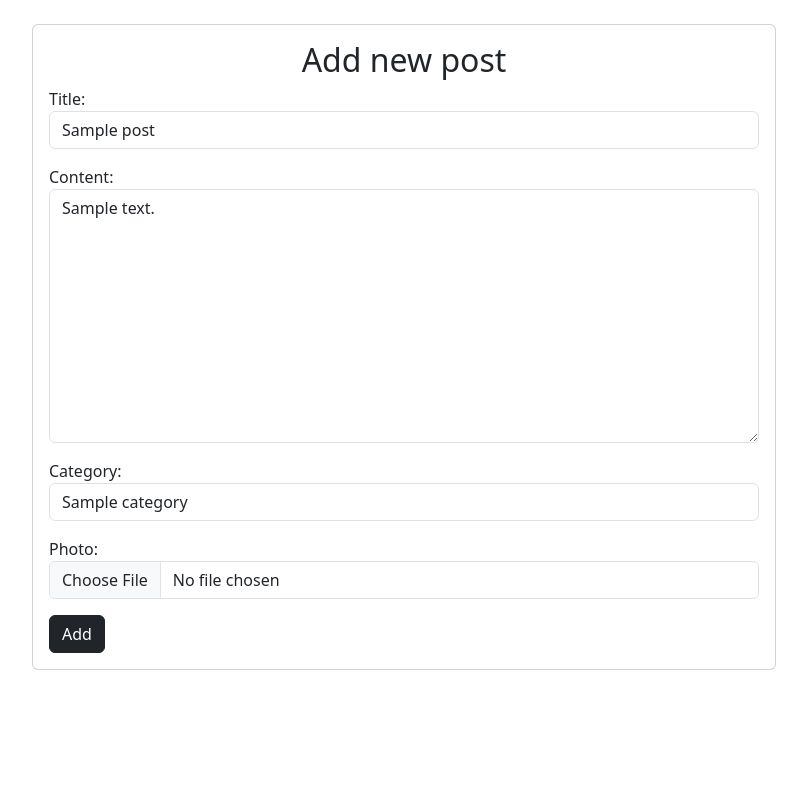
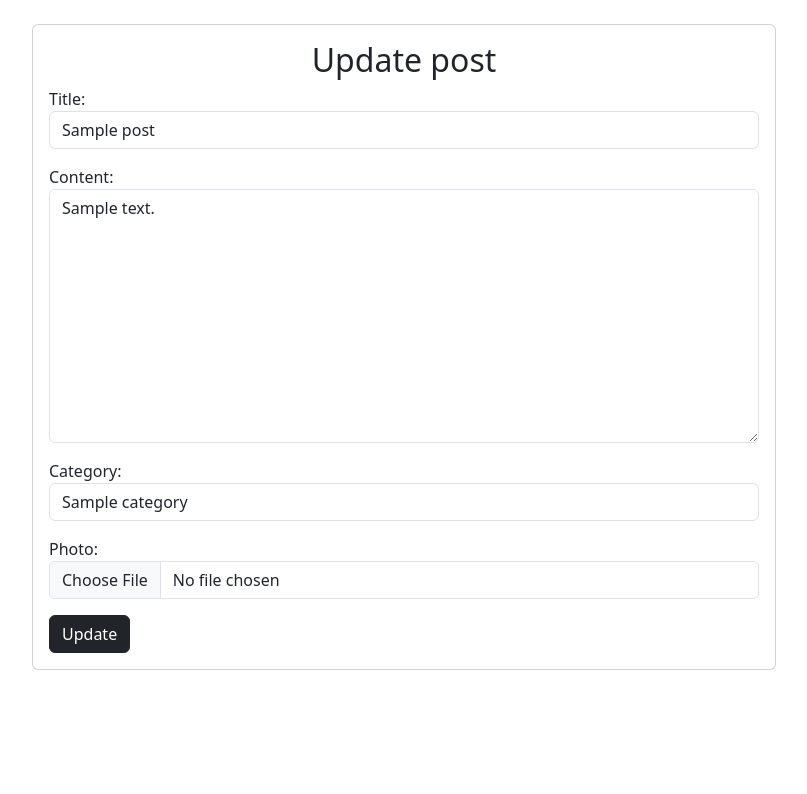
Before and after one commit to evgborovoy/culinary, a Django app: page /post/1/update/ in a window 1280 px wide. Shown: the part 56-850 px from the top of the page, without its empty margins (236-1043 px from the left). Run offline with Django 5.2, Linux system fonts and the light colour scheme; tables that the repository leaves empty hold one stand-in row (values such as "Sample post").

Commit message:
fix bugs with updating template

```diff
--- a/cooking/templates/cooking/add_post.html
+++ b/cooking/templates/cooking/add_post.html
@@ -8,11 +8,23 @@
     <div class="d-flex justify-content-center">
         <div class="card col-8 mb-4 mt-4">
             <div class="card-body">
-                <h2 class="text-center">Add new post</h2>
+                <h2 class="text-center">
+                    {% if "update" in request.path %}
+                        Update post
+                    {% else %}
+                        Add new post
+                    {% endif %}
+                </h2>
                 <form action="" method="post" enctype="multipart/form-data">
                     {% csrf_token %}
                     {{ form.as_p }}
-                    <button class="btn btn-dark" type="submit">Add</button>
+                    <button class="btn btn-dark" type="submit">
+                        {% if "update" in request.path %}
+                            Update
+                        {% else %}
+                            Add
+                        {% endif %}
+                    </button>
                 </form>
             </div>
         </div>
--- a/cooking/views.py
+++ b/cooking/views.py
@@ -54,6 +54,7 @@ class PostUpdate(UpdateView):
     model = Post
     form_class = PostAddForm
     template_name = "cooking/add_post.html"
+    extra_context = {"title": "Update post"}
 
 
 class PostDelete(DeleteView):
```
